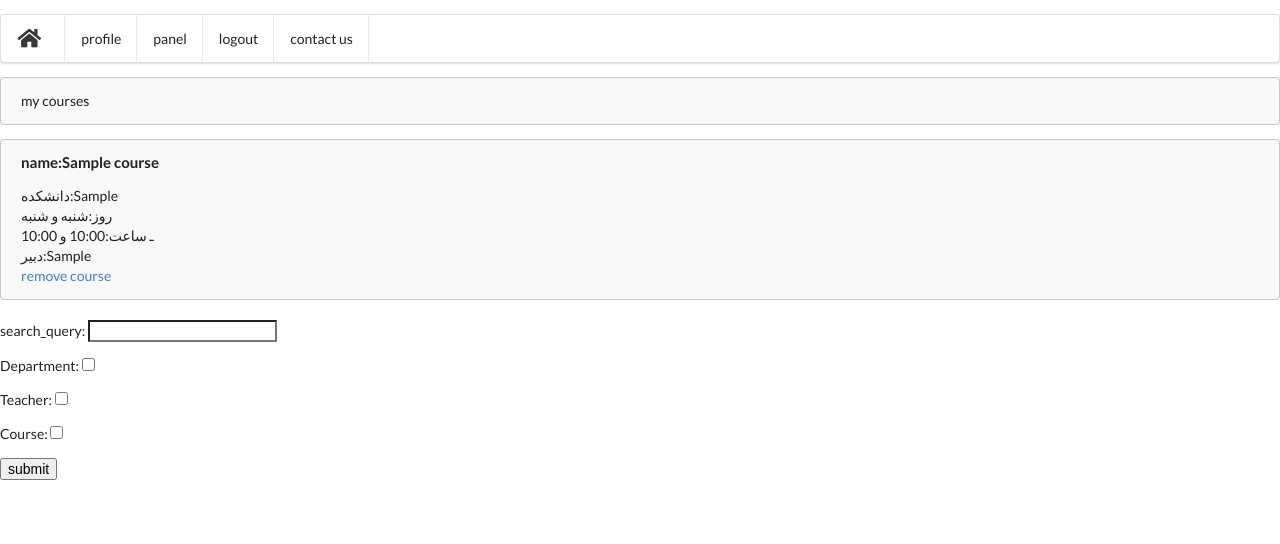
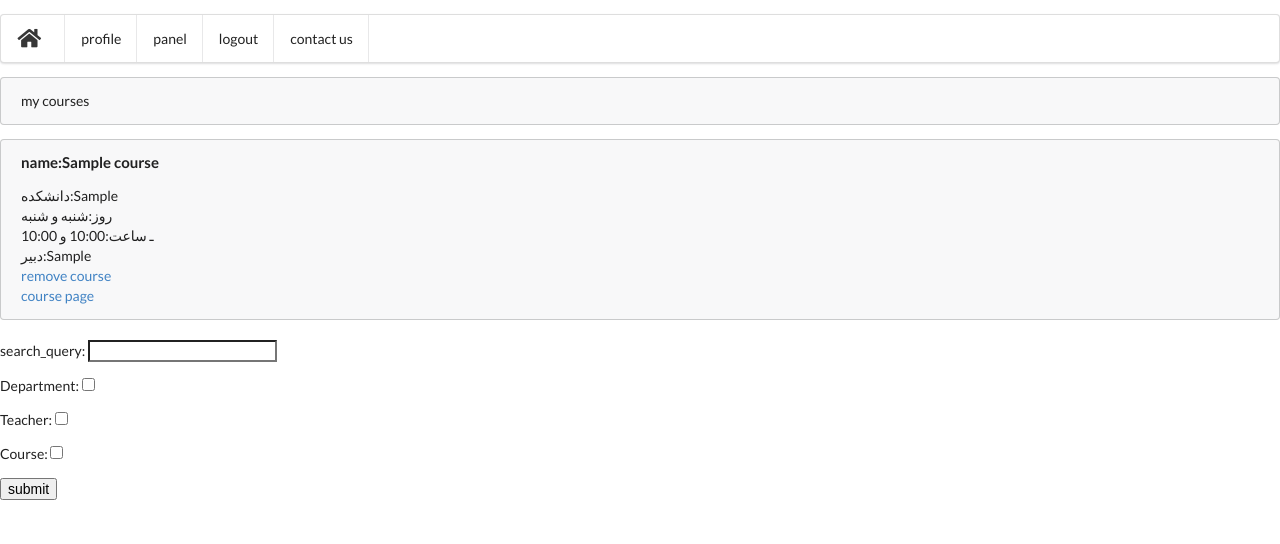
Before and after one commit to sreyhani/rango, a Django app: page /courses/ in a window 1280 px wide. Shown: the top 544 px of the page. Run offline with Django 3.2, Linux system fonts and the light colour scheme; a user stored in the database is signed in; tables that the repository leaves empty hold one stand-in row (values such as "Sample post"); some libraries are stand-ins or nearby versions.

Commit message:
course page created

```diff
--- a/edusys/urls.py
+++ b/edusys/urls.py
@@ -18,6 +18,6 @@ urlpatterns = [
     path('courses/', courses, name='course'),
     url(r'get_course/(?P<course_id>[0-9]+)$', get_course, name='get_course'),
     url(r'remove_course/(?P<course_id>[0-9]+)$', remove_course, name='remove_course'),
-    url(r'remove_course/(?P<course_id>[0-9]+)$', remove_course, name='remove_course'),
+    url(r'course_page/(?P<course_id>[0-9]+)$', course_page, name='course_page'),
 
 ]
--- a/edusys/views.py
+++ b/edusys/views.py
@@ -166,3 +166,8 @@ def remove_course(req, course_id):
     course.user.remove(req.user)
     course.save()
     return redirect('/courses')
+
+
+def course_page(req,course_id):
+    course = Course.objects.filter(id=course_id).all()[0]
+    return render(req,"course_page.html",{'course':course})
--- a/templates/courses.html
+++ b/templates/courses.html
@@ -21,6 +21,8 @@
                         {{ course.end_time.hour|stringformat:"02d" }}:{{ course.end_time.minute|stringformat:"02d" }}</div>
                     <div>دبیر:{{ course.teacher }}</div>
                     <a class="add" href="{% url 'get_course' course_id=course.id %}">get course</a>
+                    <a class="details" href="{% url 'course_page' course_id=course.id %}">course page</a>
+
                 </div>
             </div>
             <br>
@@ -41,7 +43,9 @@
                         و
                         {{ course.end_time.hour|stringformat:"02d" }}:{{ course.end_time.minute|stringformat:"02d" }}</div>
                     <div>دبیر:{{ course.teacher }}</div>
-                    <a class="remove" href="{% url 'remove_course' course_id=course.id %}">remove course</a>
+                    <a class="remove" href="{% url 'remove_course' course_id=course.id %}">remove course</a><br>
+                    <a class="details" href="{% url 'course_page' course_id=course.id %}">course page</a>
+
                 </div>
             </div>
             <br>
```
Also changed, not shown: templates/course_page.html (+13 -2 lines). Lines whose indentation alone changed are shown as unchanged.
